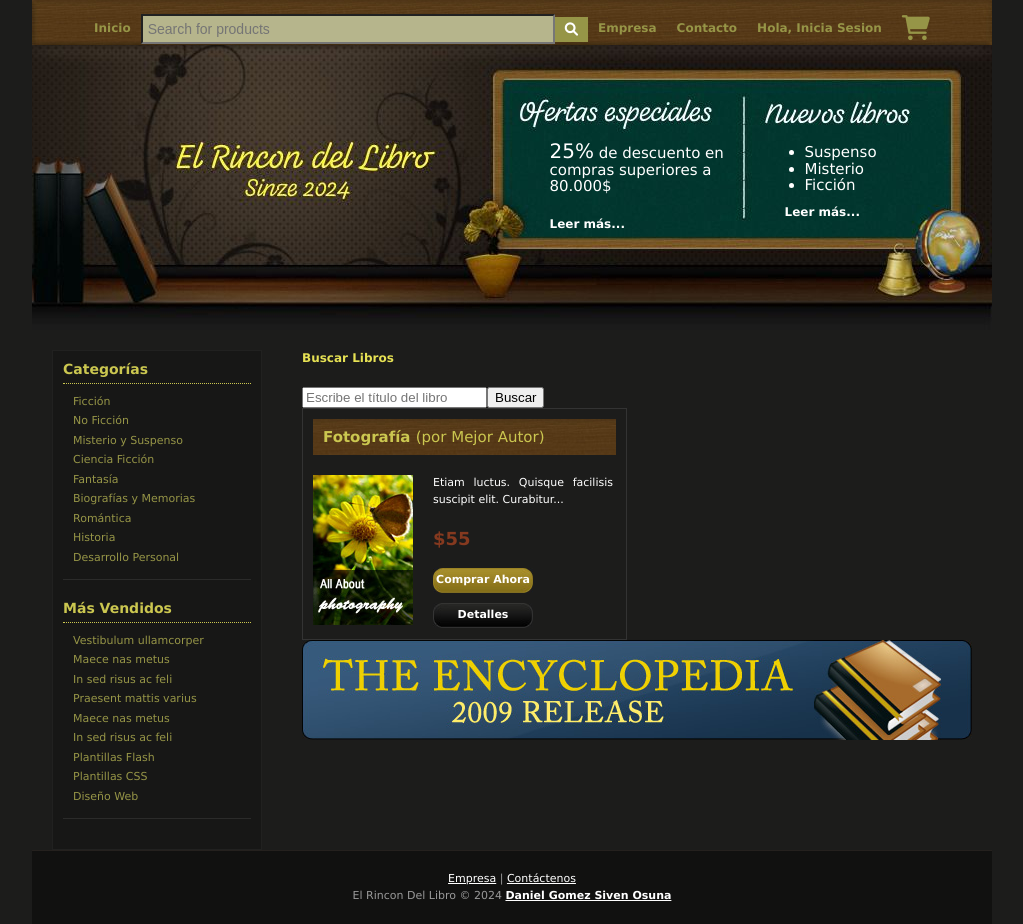
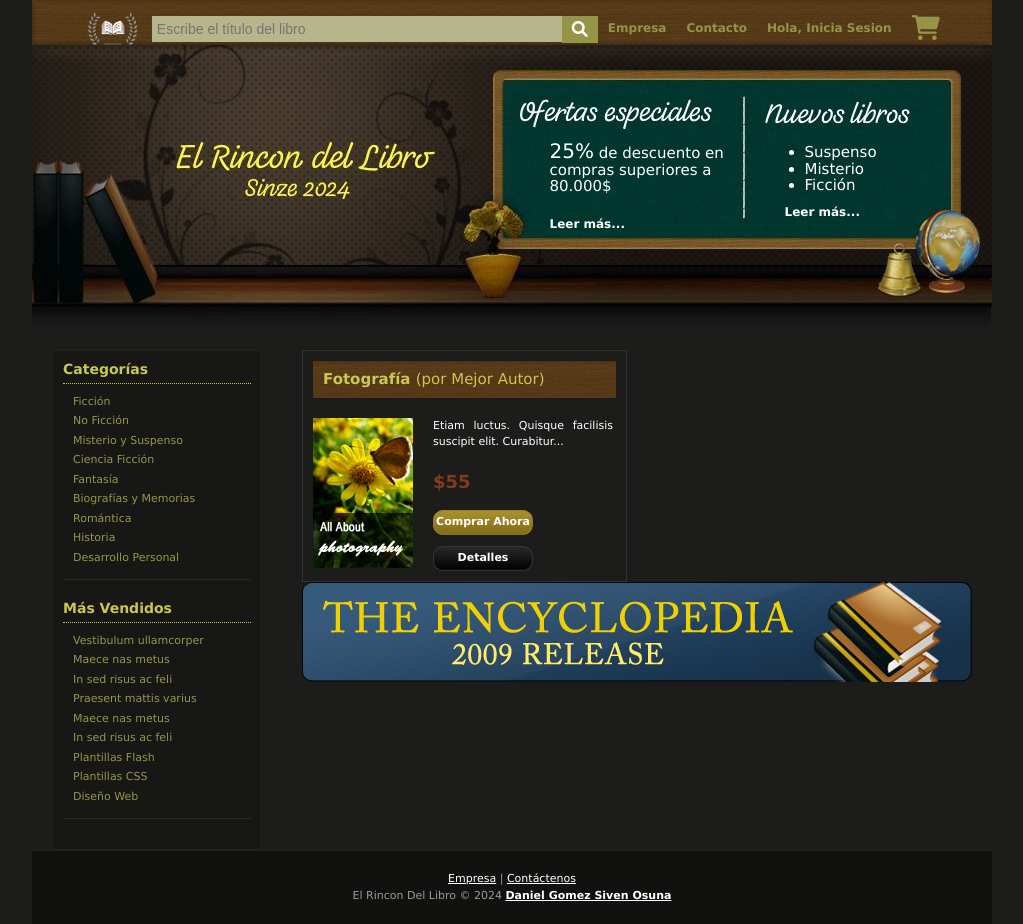
Before and after one commit to DaniGomAris/Book-Store, an Angular app: page /home in a window 1280 px wide. Shown: the whole page, without its empty margins (128-1151 px from the left). Built offline with nearby package versions, Linux system fonts and the light colour scheme.

Commit message:
terminado-header

```diff
--- a/src/app/features/pages/home/home.component.html
+++ b/src/app/features/pages/home/home.component.html
@@ -33,30 +33,6 @@
         </div>
 
         <div id="content_right">
-            <!-- Campo de búsqueda de libros -->
-            <div class="busqueda-libros">
-                <h2>Buscar Libros</h2>
-                <input
-                    type="text"
-                    [(ngModel)]="tituloBusqueda"
-                    placeholder="Escribe el título del libro"
-                    (keyup.enter)="buscarLibros()"
-                />
-                <button (click)="buscarLibros()">Buscar</button>
-            </div>
-
-            <!-- Mostrar resultados de la búsqueda -->
-            <div *ngIf="libros.length > 0" class="resultados-libros">
-                <h3>Resultados de la Búsqueda:</h3>
-                <ul>
-                    <li *ngFor="let libro of libros" class="resultado-libro">
-                        <strong>{{ libro.title }}</strong>
-                        <span *ngIf="libro.author_name"> - {{ libro.author_name.join(', ') }}</span>
-                        <p *ngIf="libro.first_publish_year">Publicado en {{ libro.first_publish_year }}</p>
-                    </li>
-                </ul>
-            </div>
-
             <!-- Contenido de productos existente -->
             <div class="product_box">
                 <h1>Fotografía  <span>(por Mejor Autor)</span></h1>
--- a/src/app/features/pages/home/home.component.ts
+++ b/src/app/features/pages/home/home.component.ts
@@ -2,29 +2,15 @@ import { Component } from '@angular/core';
 import { HeaderComponent } from "../../../layout/pages/header/header.component";
 import { FooterComponent } from "../../../layout/pages/footer/footer.component";
 import { RouterModule } from '@angular/router';
-import { LibroService } from '../../../services/libro.service';
-import { CommonModule } from '@angular/common';
-import { FormsModule } from '@angular/forms';
 
 @Component({
   selector: 'app-home',
   standalone: true,
-  imports: [HeaderComponent, FooterComponent, RouterModule, CommonModule, FormsModule],
+  imports: [HeaderComponent, FooterComponent, RouterModule],
   templateUrl: './home.component.html',
   styleUrls: ['./home.component.css']
 })
 export class HomeComponent {
 
-  libros: any[] = [];
-  tituloBusqueda: string = '';
-  constructor(private libroService: LibroService) {}
 
-  // Método para buscar libros usando el servicio
-  buscarLibros(): void {
-    if (this.tituloBusqueda.trim()) {
-      this.libroService.buscarLibros(this.tituloBusqueda).subscribe(response => {
-        this.libros = response.docs;  // Guardamos los resultados en la variable `libros`
-      });
-    }
-  }
 }
--- a/src/app/layout/pages/header/header.component.css
+++ b/src/app/layout/pages/header/header.component.css
@@ -134,9 +134,16 @@ body {
     font-size: 25px;
 }
 
+.logo {
+    height: 40px; /* Ajusta la altura según lo que necesites */
+    width: auto;  /* Mantiene la proporción de la imagen */
+  }
+
+/* Estilos para la barra de búsqueda */
 .search-bar {
     display: flex;
     align-items: center;
+    position: relative;
 }
 
 .search-bar input {
@@ -145,18 +152,63 @@ body {
     padding: 5px;
     font-size: 14px;
     vertical-align: middle;
+    border: none;
 }
 
 .search-bar button {
     padding: 5px 10px;
+    color: white;
     background-color: #969547;
     border: none;
     cursor: pointer;
 }
 
 .search-bar button i {
-    color: white;
+    font-size: 16px;
 }
+
+
+
+/* Estilos para el cuadro de resultados de búsqueda */
+.resultados-libros {
+    position: absolute;
+    top: 100%;
+    left: 0;
+    width: 100%;
+    max-height: 200px;
+    overflow-y: auto;
+    background-color: #b6b58c;
+    color: rgb(0, 0, 0);
+    border: 1px solid #ccc;
+    box-shadow: 0px 4px 8px rgba(0, 0, 0, 0.1);
+    z-index: 10;
+    padding: 10px 0;
+    text-align: left;
+}
+
+.resultados-libros ul {
+    list-style: none;
+    padding: 0;
+    margin: 0;
+    display: flex;
+    flex-direction: column;
+    align-items: flex-start;
+}
+
+.resultado-libro {
+    padding: 8px 16px;
+    font-size: 10px;
+    width: 100%;
+}
+
+.resultado-libro:hover {
+    background-color: #969547;
+    cursor: pointer;
+}
+
+
+
+
 
 /* header */
 #header {
--- a/src/app/layout/pages/header/header.component.html
+++ b/src/app/layout/pages/header/header.component.html
@@ -2,12 +2,31 @@
     <div id="menu">
       <ul>
         <li>
-                <a [routerLink]="['/home']" class="current">Inicio</a>
+            <a [routerLink]="['/home']" class="current">
+                <img src="/assets/logo.png" alt="Logo" class="logo" />
+            </a>
         </li>
         <li>
           <div class="search-bar">
-                    <input type="text" placeholder="Search for products">
-                    <button><i class="fas fa-search"></i></button>
+            <input
+              type="text"
+              [(ngModel)]="tituloBusqueda"
+              placeholder="Escribe el título del libro"
+              (keyup.enter)="buscarLibros()"
+            />
+            <button (click)="buscarLibros()">
+              <i class="fas fa-search"></i>
+            </button>
+
+            <!-- Cuadro de resultados de búsqueda -->
+            <div *ngIf="resultadosVisible" class="resultados-libros">
+              <ul>
+                <li *ngFor="let libro of libros" class="resultado-libro">
+                  <strong>{{ libro.title }}</strong>
+                  <span *ngIf="libro.author_name"> - {{ libro.author_name.join(', ') }}</span>
+                </li>
+              </ul>
+            </div>
           </div>
         </li>
         <li><a [routerLink]="['/empresa']">Empresa</a></li>
--- a/src/app/layout/pages/header/header.component.ts
+++ b/src/app/layout/pages/header/header.component.ts
@@ -1,13 +1,40 @@
-import { Component } from '@angular/core';
+import { Component, HostListener } from '@angular/core';
 import { RouterModule } from '@angular/router';
+import { CommonModule } from '@angular/common';
+import { FormsModule } from '@angular/forms';
+import { LibroService } from '../../../services/libro.service';
 
 @Component({
   selector: 'app-header',
   standalone: true,
-  imports: [RouterModule],
+  imports: [RouterModule, CommonModule, FormsModule],
   templateUrl: './header.component.html',
-  styleUrl: './header.component.css'
+  styleUrls: ['./header.component.css']
 })
 export class HeaderComponent {
+  libros: any[] = [];
+  tituloBusqueda: string = '';
+  resultadosVisible: boolean = false;  // Variable para controlar la visibilidad de los resultados de búsqueda
 
+  constructor(private libroService: LibroService) {}
+
+  buscarLibros(): void {
+    if (this.tituloBusqueda.trim()) {
+      this.libroService.buscarLibros(this.tituloBusqueda).subscribe(response => {
+        this.libros = response.docs;
+        this.resultadosVisible = this.libros.length > 0;  // Mostrar los resultados si existen
+      });
+    }
+  }
+
+  @HostListener('document:click', ['$event'])
+  onClickOutside(event: MouseEvent): void {
+    const searchBar = document.querySelector('.search-bar');
+    const resultados = document.querySelector('.resultados-libros');
+
+    // Verifica si el clic fue fuera de la barra de búsqueda y los resultados
+    if (searchBar && !searchBar.contains(event.target as Node) && resultados && !resultados.contains(event.target as Node)) {
+      this.resultadosVisible = false;  // Oculta los resultados
+    }
+  }
 }
```
Also changed, not shown: src/assets/logo.png, 1 other file (tests, documents, lock files or other folders). Lines whose indentation alone changed are shown as unchanged.
